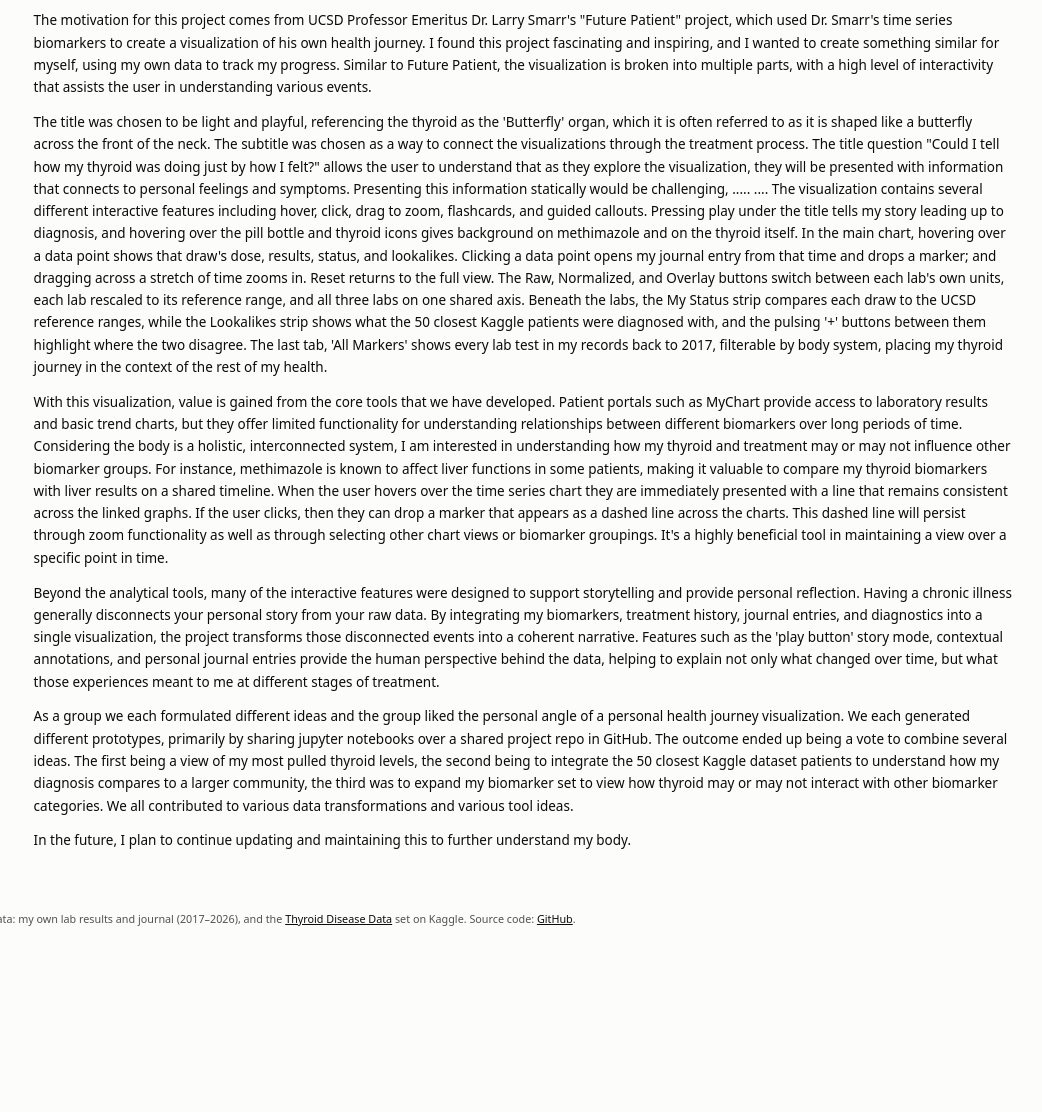
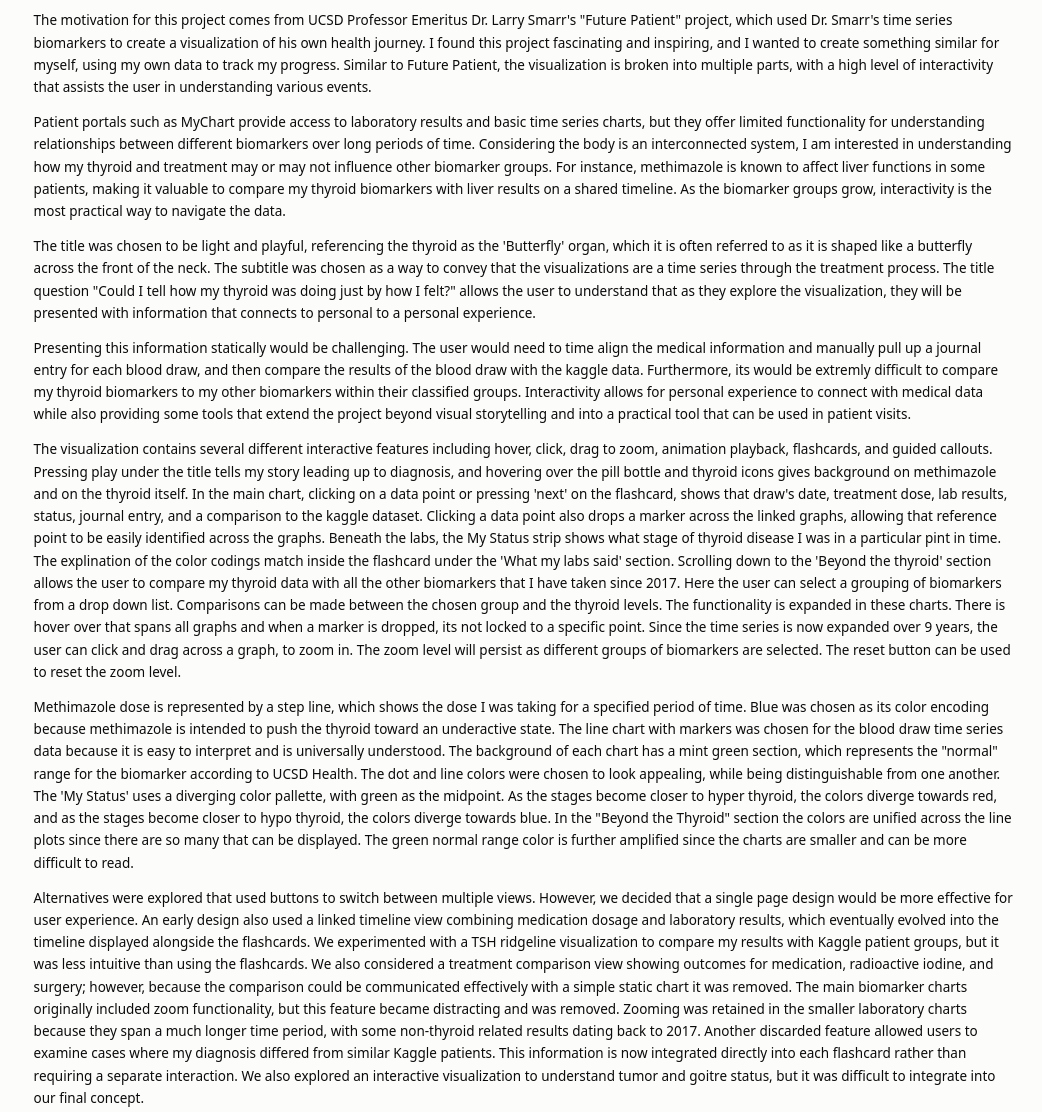
Before and after one commit to DSC-209R-Thyroid-Visualization/Thyroid-Disease-Health, a plain HTML site: page web/index.html in a window 1280 px wide. Shown: the part 1690-2802 px from the top of the page, without its empty margins (33-1075 px from the left). Before the commit the page ends 2656 px from the top, so only its background shows below. Drawn offline with nearby package versions, Linux system fonts and the light colour scheme.

Commit message:
complete the write up
Signed-off-by: Joel Polizzi <jppolizzi@ucsd.edu>

```diff
--- a/data/journal.json
+++ b/data/journal.json
@@ -2,7 +2,7 @@
   "2024-01-29": "I returned to the doctor after years of experiencing heart palpitations. I began to have anxiety on a regular basis and insomnia was happening nightly. I also began to experience hair loss and regular hand tremors.",
   "2024-03-21": "I've been feeling more calm and stable, though I still have some anxiety, regular heart palpitations, and hand tremors.",
   "2024-05-20": "I have been considerably better. Heart palpitations have subsided, I am sleeping through the night, and hair loss has stopped. The only downside is I have been tired throughout the day.",
-  "2024-06-26": "Since stopping methimazole I was stable for a couple weeks then noticed all my symptoms return, this time worse than before. Everything is far worse, the palpitations are happening multiple times an hour.",
+  "2024-06-26": "Since stopping methimazole I was stable for a couple weeks then noticed all my symptoms return, this time worse than before. Everything is far worse, the palpitations are happening multiple times an hour and my hand tremors are intense.",
   "2024-08-07": "Seeing an endo now, back on methimazole, but a smaller dose than before. I've felt far better being back on the intervention, though still experiencing hair loss, heart palpitations, and issues sleeping... albeit far better than my last entry.",
   "2024-10-11": "I'm feeling much better and my results came back showing my T3 and T4 values are back in normal range. My TSH is still on the floor, but my dose is being lowered to 5mg/day to not overshoot my target ranges again.",
   "2024-12-09": "I feel like a total turn around has taken place. I feel back to normal. I have rarely had palpitations, my hair has stopped falling out, and I am beginning to gain weight. I have gone from 135lb to 140lb in the past couple of months.",
--- a/web/dose_response.js
+++ b/web/dose_response.js
@@ -1,7 +1,7 @@
 // Thyroid labs vs. methimazole dose (raw / normalized / overlay views), ported from jpolizzi/dose_response_prototype.ipynb.
 // Colors and reference ranges match the notebook.
 
-const BLUE = "#2a78d6", ORANGE = "#eb6834", VIOLET = "#7656D6", TEAL = "#168aad", PLUM = "#C04A8B";
+const BLUE = "#2a78d6", ORANGE = "#eb6834", VIOLET = "#7656D6", TEAL = "#168aad", PLUM = "#C04A8B", PLUM2 = "#c04a5a";
 const SURFACE = "#fcfcfb", INK = "#0b0b0b", INK2 = "#52514e", MUTED = "#a3a29c";
 const REF_GREEN = "#39FF14";
 // Callout buttons: a mid grey, light enough not to read as black but dark enough for the white +.
@@ -29,7 +29,7 @@ const CALLOUTS = [
 // UCSD lab reference ranges.
 const REF = { TSH: [0.27, 4.2], FT4: [0.93, 1.7], T3: [0.8, 2.0] };
 const LABS = ["TSH", "FT4", "T3"];
-const LAB_COLORS = { TSH: VIOLET, FT4: TEAL, T3: PLUM };
+const LAB_COLORS = { TSH: VIOLET, FT4: PLUM, T3: PLUM2 };
 const LAB_NAMES = { TSH: "TSH", FT4: "Free T4", T3: "Total T3" };
 const UNITS = { TSH: "mIU/L", FT4: "ng/dL", T3: "total, ng/mL" };
 // Shorter names keep the hover readout compact.
--- a/web/index.html
+++ b/web/index.html
@@ -121,47 +121,73 @@
         using my own data to track my progress. Similar to Future Patient, the visualization is broken into
         multiple parts, with a high level of interactivity that assists the user in understanding various events. </p>
 
+        <p>Patient portals such as MyChart provide access to laboratory results and basic time series charts,
+        but they offer limited functionality for understanding relationships between different biomarkers
+        over long periods of time. Considering the body is an interconnected system, I am interested
+        in understanding how my thyroid and treatment may or may not influence other biomarker groups. For instance,
+        methimazole is known to affect liver functions in some patients, making it valuable to compare my thyroid
+        biomarkers with liver results on a shared timeline. As the biomarker groups grow, interactivity is the most
+        practical way to navigate the data. </p>
+
       <p>The title was chosen to be light and playful, referencing the thyroid as the 'Butterfly' organ,
         which it is often referred to as it is shaped like a butterfly across the front of the neck. The subtitle
-        was chosen as a way to connect the visualizations through the treatment process. The title question
-        "Could I tell how my thyroid was doing just by how I felt?" allows the user to understand that as they
-        explore the visualization, they will be presented with information that connects to personal
-        feelings and symptoms.
+        was chosen as a way to convey that the visualizations are a time series through the treatment process.
+        The title question "Could I tell how my thyroid was doing just by how I felt?" allows the user to
+        understand that as they explore the visualization, they will be presented with information that connects to personal
+        to a personal experience. </p>
 
-        Presenting this information statically would be challenging,  ..... ....
+      <p>Presenting this information statically would be challenging. The user would need to time align the medical information
+        and manually pull up a journal entry for each blood draw, and then compare the results of the blood draw with the kaggle
+        data. Furthermore, its would be extremly difficult to compare my thyroid biomarkers to my other biomarkers within their
+        classified groups. Interactivity allows for personal experience to connect with medical data while also providing some
+        tools that extend the project beyond visual storytelling and into a practical tool that can be used in patient visits.</p>
 
-        The visualization contains several different interactive features including hover, click, drag to zoom, flashcards,
+        <p>The visualization contains several different interactive features including hover, click, drag to zoom, animation playback, flashcards,
         and guided callouts. Pressing play under the title tells my story leading up to diagnosis, and hovering
         over the pill bottle and thyroid icons gives background on methimazole and on the thyroid itself.
-        In the main chart, hovering over a data point shows that draw's dose, results, status, and lookalikes.
-        Clicking a data point opens my journal entry from that time and drops a marker; and dragging across a
-        stretch of time zooms in. Reset returns to the full view. The Raw, Normalized, and Overlay buttons
-        switch between each lab's own units, each lab rescaled to its reference range, and all three labs on
-        one shared axis. Beneath the labs, the My Status strip compares each draw to the UCSD reference ranges,
-        while the Lookalikes strip shows what the 50 closest Kaggle patients were diagnosed with, and the
-        pulsing '+' buttons between them highlight where the two disagree. The last tab, 'All Markers' shows
-        every lab test in my records back to 2017, filterable by body system, placing my thyroid journey in
-        the context of the rest of my health.</p>
+        In the main chart, clicking on a data point or pressing 'next' on the flashcard, shows that draw's date, treatment dose,
+        lab results, status, journal entry, and a comparison to the kaggle dataset. Clicking a data point also drops a marker across the
+        linked graphs, allowing that reference point to be easily identified across the graphs. Beneath the labs, the My Status strip
+        shows what stage of thyroid disease I was in a particular pint in time. The explination of the color codings match inside the flashcard
+        under the 'What my labs said' section. Scrolling down to the 'Beyond the thyroid' section allows the user to compare my thyroid data
+        with all the other biomarkers that I have taken since 2017. Here the user can select a grouping of biomarkers from a drop down list.
+        Comparisons can be made between the chosen group and the thyroid levels. The functionality is expanded in these charts. There is hover
+        over that spans all graphs and when a marker is dropped, its not locked to a specific point. Since the time series is now expanded over
+        9 years, the user can click and drag across a graph, to zoom in. The zoom level will persist as different groups of biomarkers
+        are selected. The reset button can be used to reset the zoom level.</p>
 
-      <p>With this visualization, value is gained from the core tools that we have developed.
-        Patient portals such as MyChart provide access to laboratory results and basic trend charts,
-        but they offer limited functionality for understanding relationships between different biomarkers
-        over long periods of time. Considering the body is a holistic, interconnected system, I am interested
-        in understanding how my thyroid and treatment may or may not influence other biomarker groups. For instance,
-        methimazole is known to affect liver functions in some patients, making it valuable to compare my thyroid
-        biomarkers with liver results on a shared timeline. When the user hovers over the time series chart
-        they are immediately presented with a line that remains consistent across the linked graphs. If the
-        user clicks, then they can drop a marker that appears as a dashed line across the charts. This dashed
-        line will persist through zoom functionality as well as through selecting other chart views or biomarker
-        groupings. It's a highly beneficial tool in maintaining a view over a specific point in time. </p>
+        <p>Methimazole dose is represented by a step line, which shows the dose I was taking for a specified period of time. Blue was chosen as its
+          color encoding because methimazole is intended to push the thyroid toward an underactive state. The line chart with markers was chosen for
+          the blood draw time series data because it is easy to interpret and is universally understood. The background of each chart has a mint green
+          section, which represents the "normal" range for the biomarker according to UCSD Health. The dot and line colors were chosen to look appealing,
+          while being distinguishable from one another. The 'My Status' uses a diverging color pallette, with green as the midpoint.
+          As the stages become closer to hyper thyroid, the colors diverge towards red, and as the stages become closer to hypo thyroid, the colors diverge
+          towards blue. In the "Beyond the Thyroid" section the colors are unified across the line plots since there are so many that can be displayed. The green
+          normal range color is further amplified since the charts are smaller and can be more difficult to read.
+        </p>
 
-      <p>Beyond the analytical tools, many of the interactive features were designed to support storytelling
-        and provide personal reflection. Having a chronic illness generally disconnects your personal story from
-        your raw data. By integrating my biomarkers, treatment history, journal entries, and diagnostics
-        into a single visualization, the project transforms those disconnected events into a coherent narrative.
-        Features such as the 'play button' story mode, contextual annotations, and personal journal entries provide
-        the human perspective behind the data, helping to explain not only what changed over time, but what those
-      experiences meant to me at different stages of treatment. </p>
+        <p>Alternatives were explored that used buttons to switch between multiple views. However, we decided that a single page design would be more effective
+          for user experience. An early design also used a linked timeline view combining medication dosage and laboratory results, which eventually evolved
+          into the timeline displayed alongside the flashcards. We experimented with a TSH ridgeline visualization to compare my results with Kaggle patient
+          groups, but it was less intuitive than using the flashcards. We also considered a treatment comparison view showing outcomes for medication,
+          radioactive iodine, and surgery; however, because the comparison could be communicated effectively with a simple static chart it was removed.
+          The main biomarker charts originally included zoom functionality, but this feature became distracting and was removed. Zooming was retained in
+          the smaller laboratory charts because they span a much longer time period, with some non-thyroid related results dating back to 2017. Another discarded
+          feature allowed users to examine cases where my diagnosis differed from similar Kaggle patients. This information is now integrated directly into each
+          flashcard rather than requiring a separate interaction. We also explored an interactive visualization to understand tumor and goitre status, but it was
+          difficult to integrate into our final concept. </p>
+
+        <p> Various data transformations were completed for this assignment. The status of each draw is binned to the UCSD reference
+          range (TSH 0.27–4.2 mIU/L, Free T4 0.93–1.7 ng/dL,Total T3 0.8–2.0 ng/mL). Overactive covers hyperthyroid and subclinical hyper; underactive covers
+          hypothyroid and subclinical hypo. The kaggle diagnosis groups use a target range where A-D represents a person in a hyperthyroid stat, and E-H
+          represents a patient in a hypothyroid stats. In the kaggle dataset a person in a normal state is represented by a '-'. Some data cleaning was complete
+          to drop unrelated codes and ages over 100. To determine the Lookalikes the Euclidean distance on [log10 TSH, T3], each scaled by its
+          standard deviation and limited to the nearest 50 patients. Kaggle measures T3 in nmol/L, therefore my T3 was converted to identify lookalikes. </p>
+
+        <p>The design obscures a couple items that need addressing. A Kaggle label is one diagnosis per patient, made with T4, symptoms, and history. Furthermore, Kaggle patients
+          were referred for thyroid testing, not the generaly public. Another important obscurity is taht my journal entries are inconsistent. Sometimes I would enter my journal
+          entry before my blood testing, and sometimes after I received the results.
+        </p>
 
       <p>As a group we each formulated different ideas and the group liked the personal angle of a personal health
         journey visualization. We each generated different prototypes, primarily by sharing jupyter notebooks over a
@@ -171,6 +197,14 @@
         how thyroid may or may not interact with other biomarker categories. We all contributed to various data
         transformations and various tool ideas.
       </p>
+
+      <p> Joel: personal data collection and cleaning, scripts, prototypes 1, 2, 5, the first D3 page, story overlay, journal, All Markers, GitHub Pages workflow, write-up. </br>
+      Hours: 8-10</p>
+      <p>Priyanka: prototypes 3 and 4, the lookalike method, the flashcard redesign, testing at laptop and phone sizes. </br>
+      Hours: TODO</p>
+      <p>Sanjana: TODO </br>
+      Hours: TODO</p>
+      <p>What took the most time: Deciding the color encodings for the divergent color scheme and deciding if the line and scatter plot should be a unified color or differentiable from one another.</p>
 
       <p>In the future, I plan to continue updating and maintaining this to further understand my body.</p>
     </section>
```
Also changed, not shown: 1 other file.
